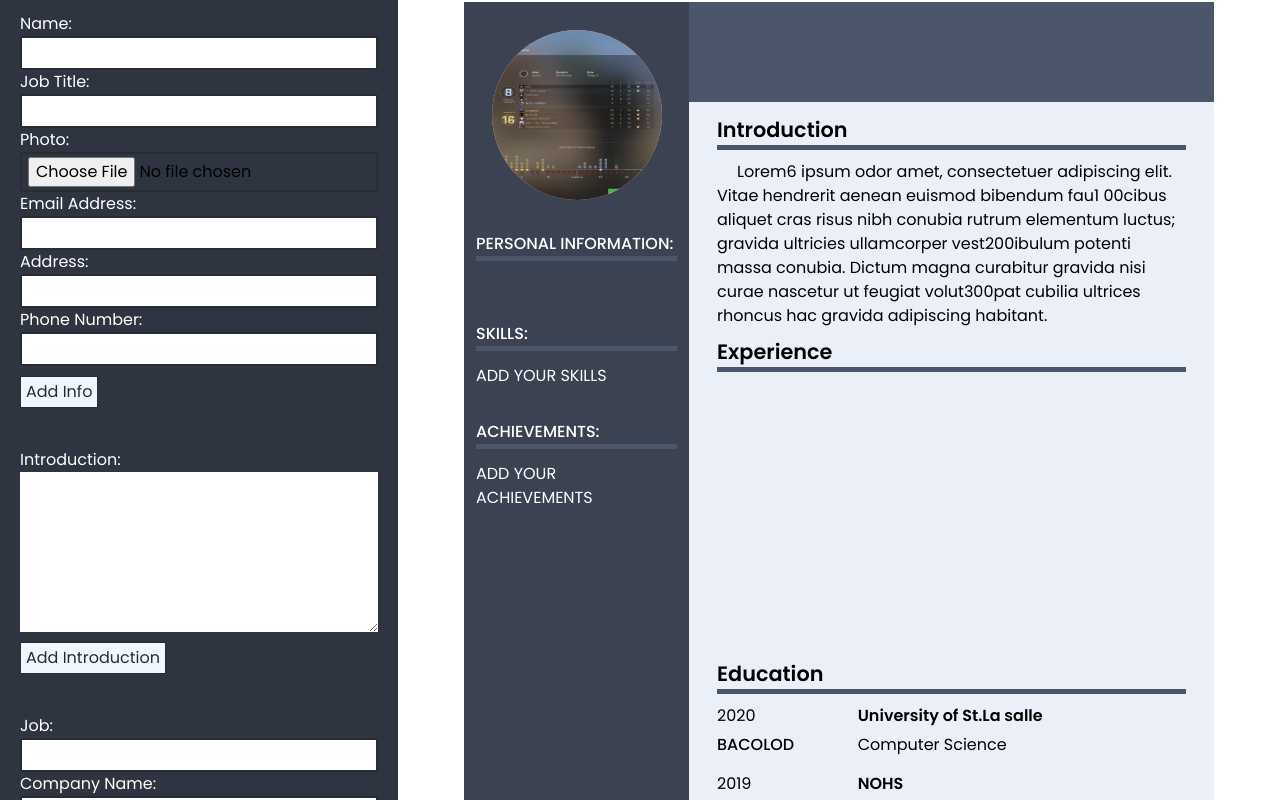
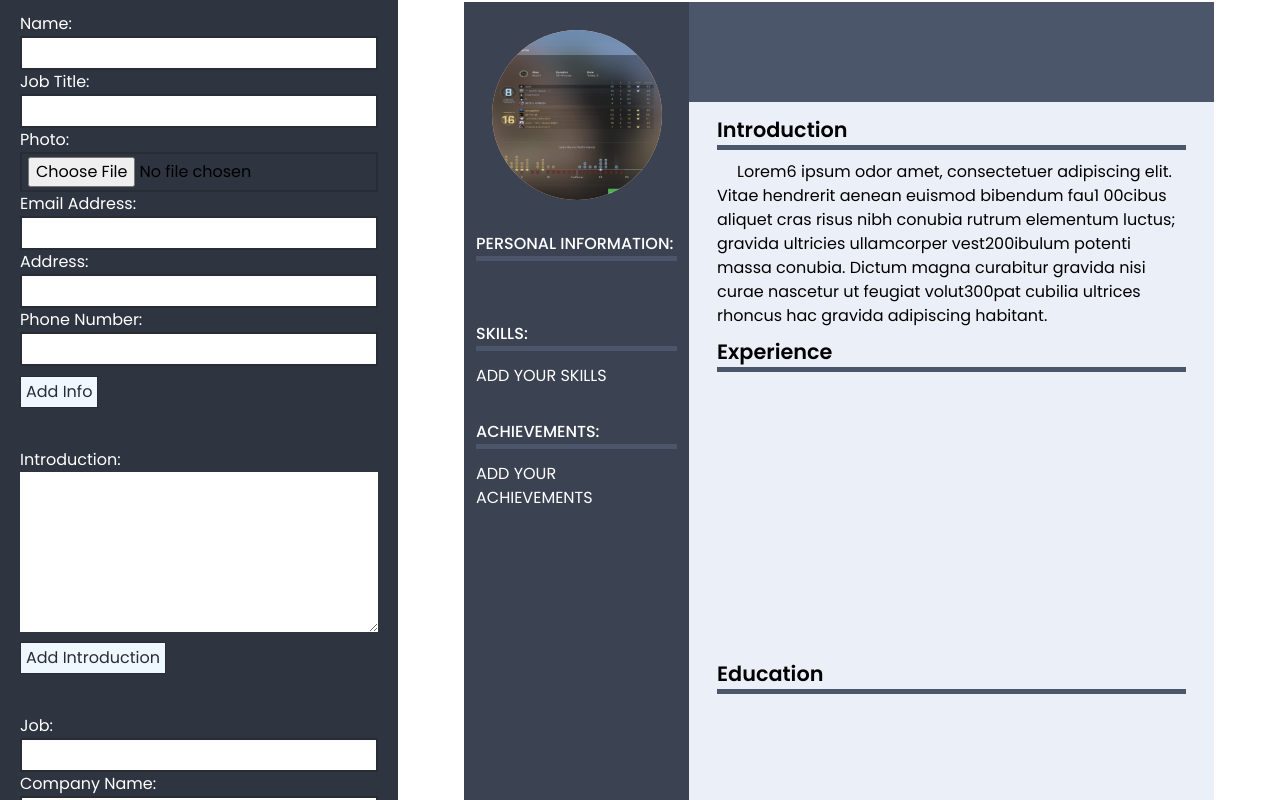
Before and after one commit to Sty6x/cv-application-maker, a React (Create React App) app: page / in a window 1280 px wide. Shown: the top 800 px of the page. Built offline with nearby package versions, Linux system fonts and the light colour scheme.

Commit message:
need to empty the input fields after everytime adding an object

```diff
--- a/src/components/education-component/educationList.js
+++ b/src/components/education-component/educationList.js
@@ -6,24 +6,11 @@ class EducationList extends React.Component {
 	}
 
 	render() {
-		const educations = [
-			{
-				schoolName: "University of St.La salle",
-				graduationYear: "2020",
-				schoolLocation: "bacolod",
-				course: "Computer Science",
-			},
 
-			{
-				schoolName: "NOHS",
-				graduationYear: "2019",
-				schoolLocation: "bacolod",
-				course: "STEM",
-			},
-		];
 		const { educKey, educID } = this.props;
 		let key = educKey;
 		let ID = educID;
+		const educations = this.props.educations
 		const displayEducation = educations.map((education) => {
 			return (
 				<Education
```
